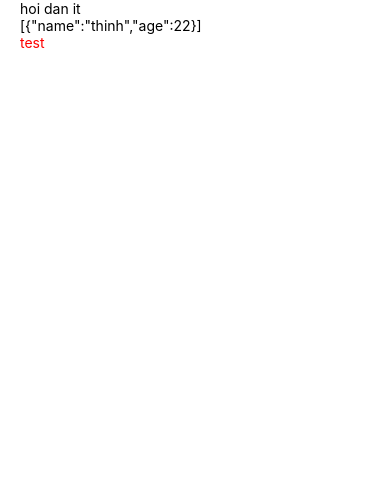
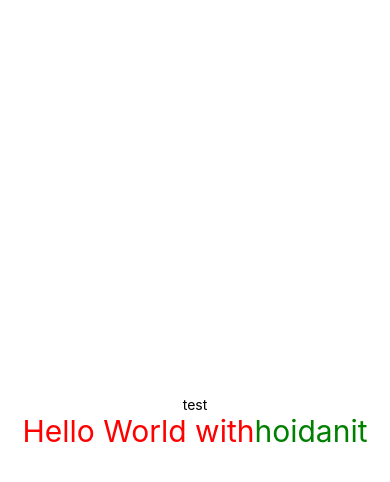
Before and after one commit to thinhnguyen07022004/Shopee_Food_Mobile, a React Native app: screen / in a window 390 px wide. Shown: the top 482 px of the page. Built offline with nearby package versions, Linux system fonts and the light colour scheme.

Commit message:
video 28

```diff
--- a/App.tsx
+++ b/App.tsx
@@ -10,13 +10,13 @@ export default function App() {
   const test = false;
   //object, array
   const [person, setPerson] = useState([{
-    name: "thinh",
+    name: "thin",
     age: 22
   }])
 
   return (
     <View style={styles.container}>
-      <View>
+      {/* <View>
         <Text>
           {name}
         </Text>
@@ -24,21 +24,38 @@ export default function App() {
           {JSON.stringify(person)}
         </Text>
       </View>
-      <Text style={styles.test}>test</Text>
-
+      <Text style={styles.test}>test</Text> */}
+      <View>
+        <View>
+          <Text>
+            test
+          </Text>
+        </View>
+      </View>
+      <Text style={styles.text}>Hello World with
+        <Text style={styles.hoidanit}>hoidanit</Text>
+      </Text>
     </View>
   );
 }
 
+//css-in-jss styled component
 const styles = StyleSheet.create({
+  hoidanit: {
+    color: "green"
+  },
+  text: {
+    fontSize: 30,
+    color: "red",
+  },
   container: {
     flex: 1,
     backgroundColor: '#fff',
-    // alignItems: 'center',
-    // justifyContent: 'center',
-    paddingHorizontal: 20,
+    alignItems: 'center',
+    justifyContent: 'center',
+    // paddingHorizontal: 20,
   },
-  test: {
-    color: "red",
-  }
+  // test: {
+  //   color: "red",
+  // }
 });
```
